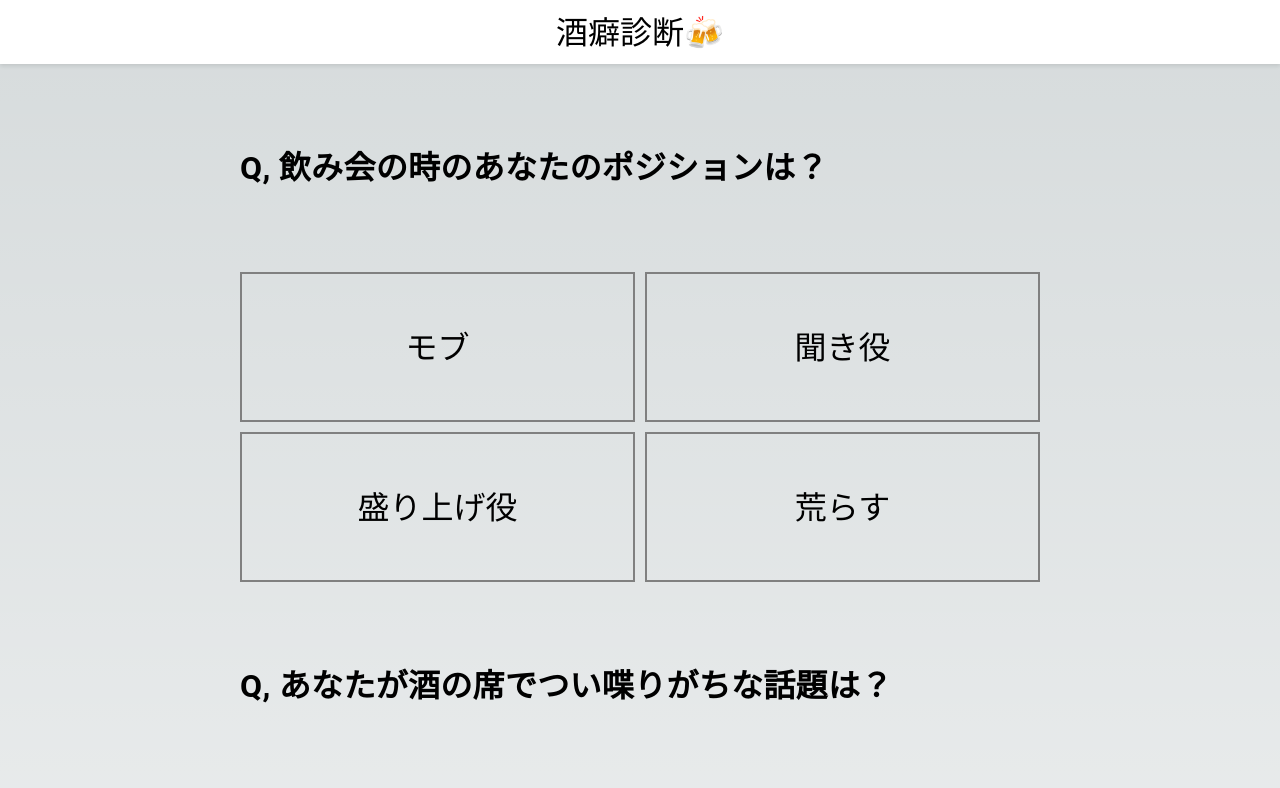
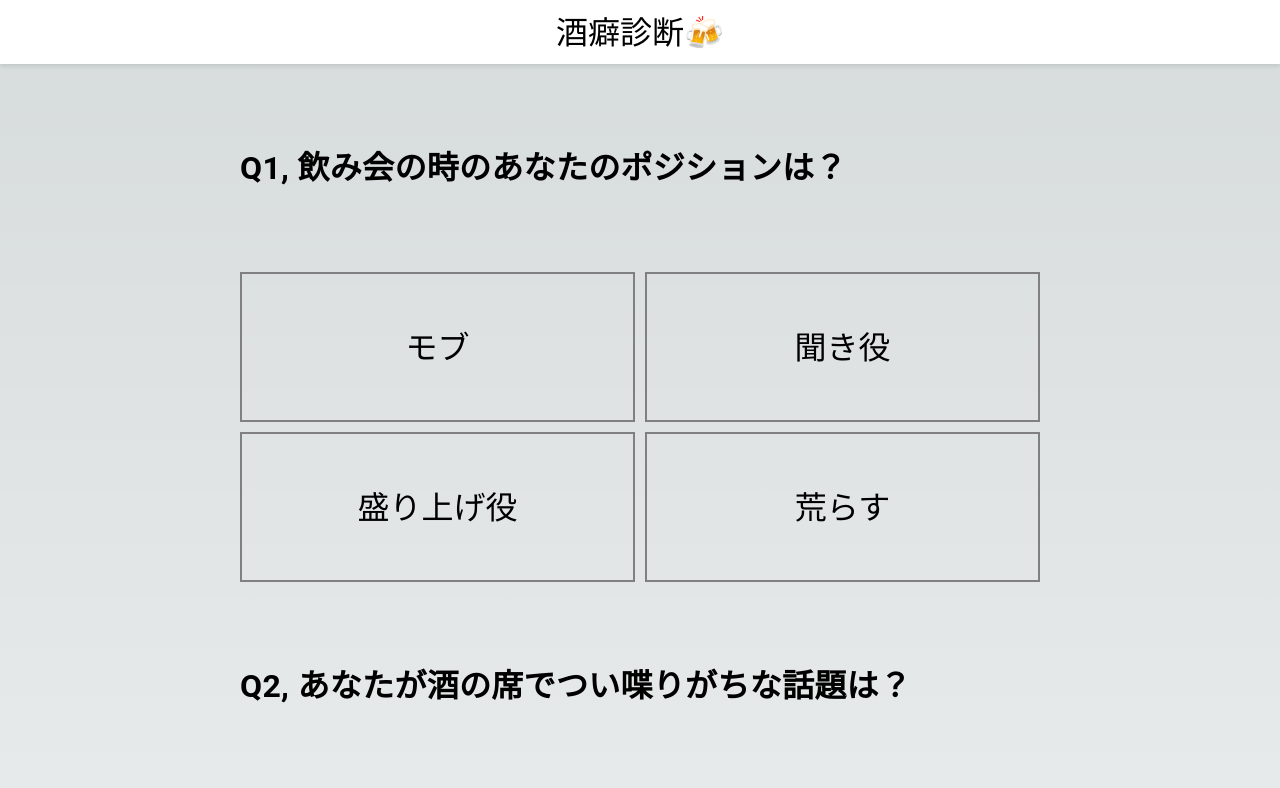
Before and after one commit to akira1515/dialcohol, a Next.js app: page / in a window 1280 px wide. Shown: the top 788 px of the page. Built offline with nearby package versions, Linux system fonts and the light colour scheme.

Commit message:
Qに番号をつける

```diff
--- a/pages/index.tsx
+++ b/pages/index.tsx
@@ -58,7 +58,7 @@ export default function Home() {
   return (
     <Box sx={{py:8, display:"flex", flexDirection:"column", alignItems:"center"}}>
       <Header />
-      {questions.map((question:Question) => (
+      {questions.map((question:Question, index: number) => (
         <Box key={question.id} sx={{mt:10,  mx:"auto", width: '100%', maxWidth:"800px",}}>
         <Typography sx={{
             fontSize: "2rem",
@@ -66,7 +66,7 @@ export default function Home() {
             '@media (max-width: 500px)': {
               fontSize: "1.2rem"
             }
-          }}>Q, {question.textQuestion}</Typography>
+          }}>Q{index + 1}, {question.textQuestion}</Typography>
         <Box
           sx={{
             mt:10,
```
